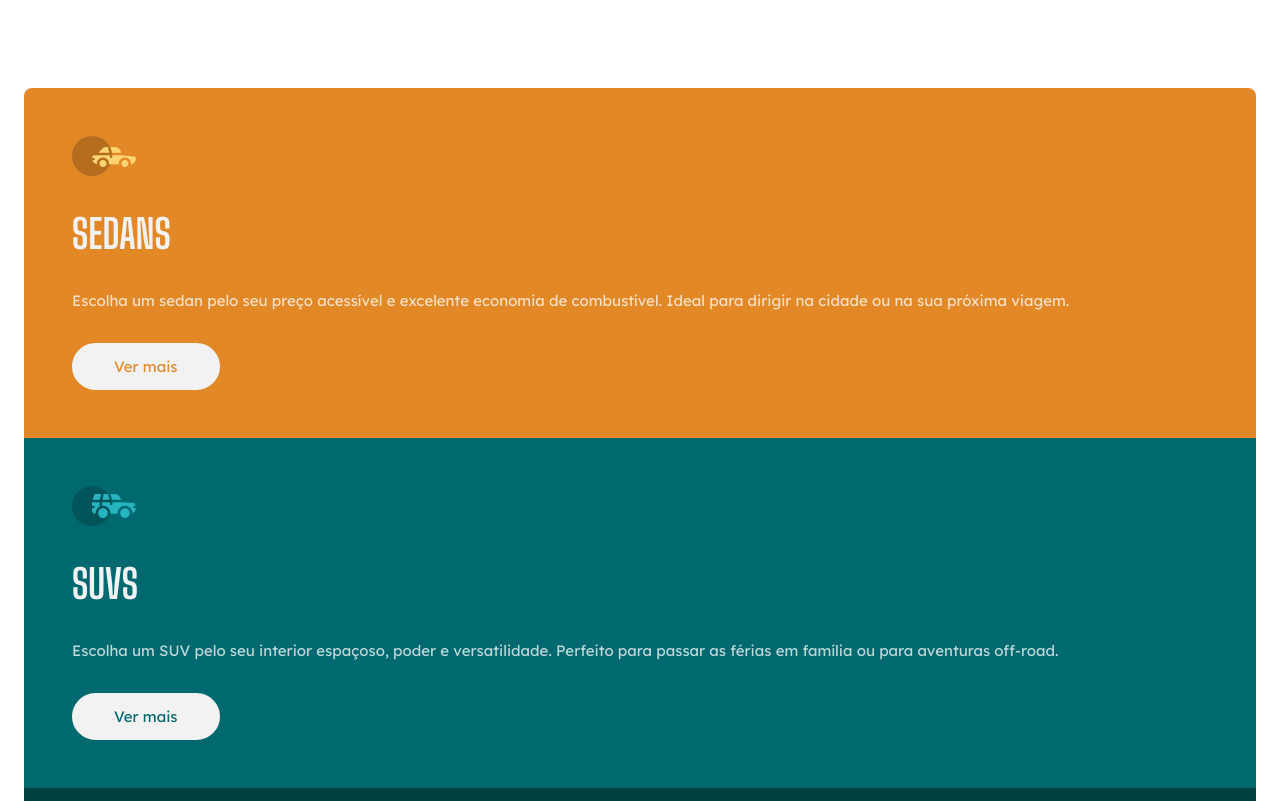
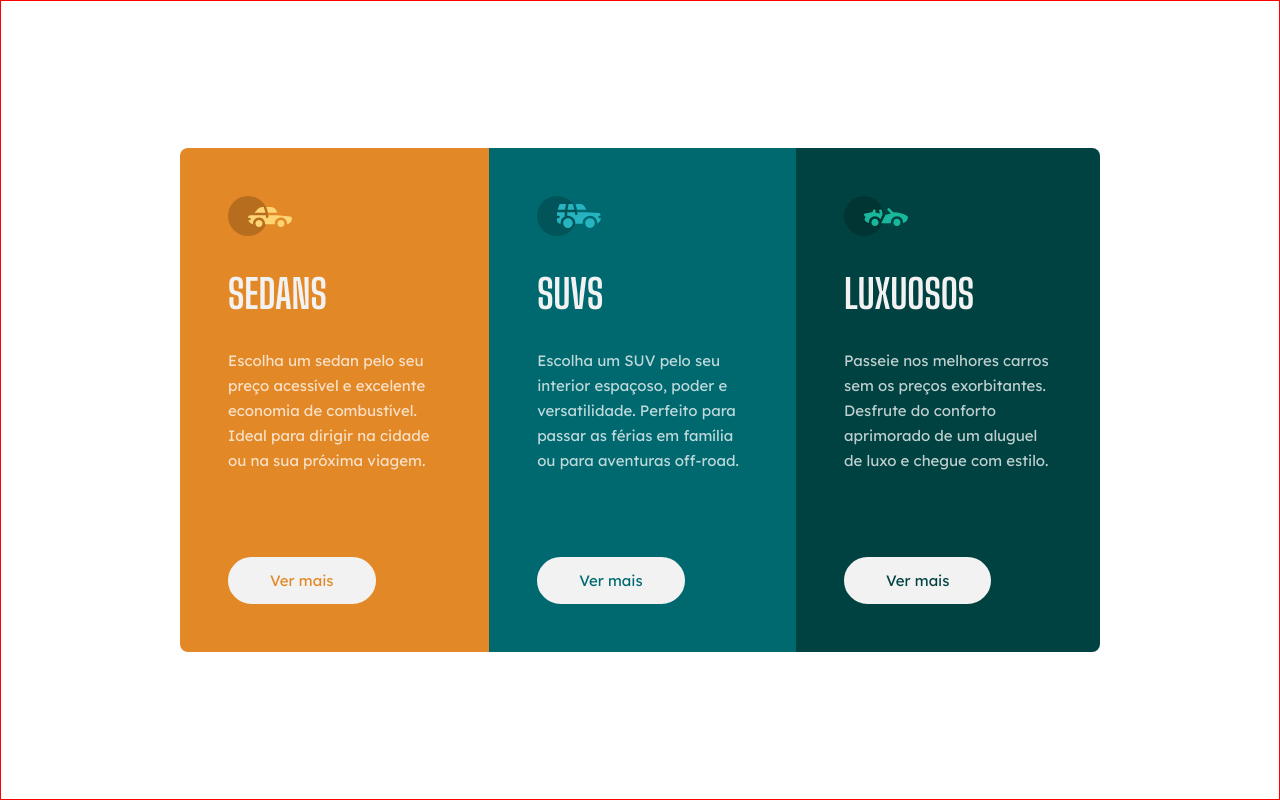
Before and after one commit to MaAlmeida11/carros, a plain HTML site: page index.html in a window 1280 px wide. Shown: the top 801 px of the page. Drawn offline with Linux system fonts and the light colour scheme.

Commit message:
responsividade completa

```diff
--- a/style.css
+++ b/style.css
@@ -73,3 +73,36 @@ section {
 .luxuosos a {
     color: var(--dark-cyan);
 }
+
+@media(min-width: 920px) {
+    body {
+        border: 1px solid red;
+        height: 100vh;
+
+        display: flex;
+        justify-content: center;
+        align-items: center;
+    }
+
+    main {
+        display: flex;
+        max-width: 57.5rem;
+    }
+
+    p {
+        margin-bottom: 5.25rem;
+    }
+
+    a:hover {
+        background: transparent;
+        color: var(--gray);
+    }
+
+    .sedans {
+        border-radius: 8px 0 0 8px;
+    }
+
+    .luxuosos {
+        border-radius: 0 8px 8px 0;
+    }
+}
```
